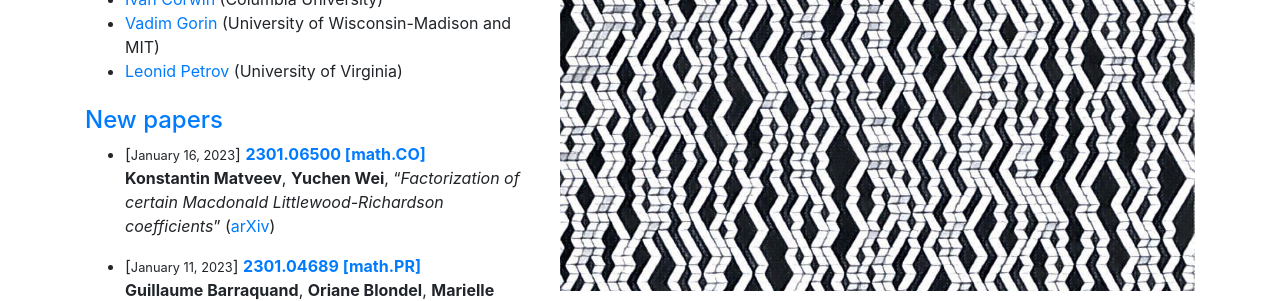
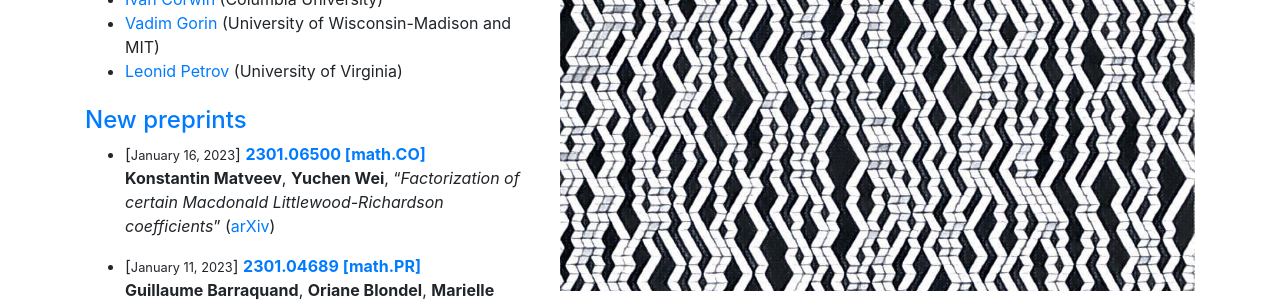
Before and after one commit to int-prob/int-prob-code, a Jekyll site: the page built from index.html, in a window 1280 px wide. Shown: the part 266-567 px from the top of the page. Built offline with Jekyll 4.4.1, drawn with Linux system fonts in a browser that asks for light colours; nearby versions of some CDN libraries; comment, search, counter and statistics services are not loaded.

Commit message:
Update index.html

```diff
--- a/index.html
+++ b/index.html
@@ -16,7 +16,7 @@
 
     {% include PIs.html %}
 
-    <h3 class="mt-4 mb-2"><a href="{{site.url }}/posts/">New papers</a></h3>
+    <h3 class="mt-4 mb-2"><a href="{{site.url }}/posts/">New preprints</a></h3>
 
     <ul>
       {% for post in site.posts limit:7 %}
```
